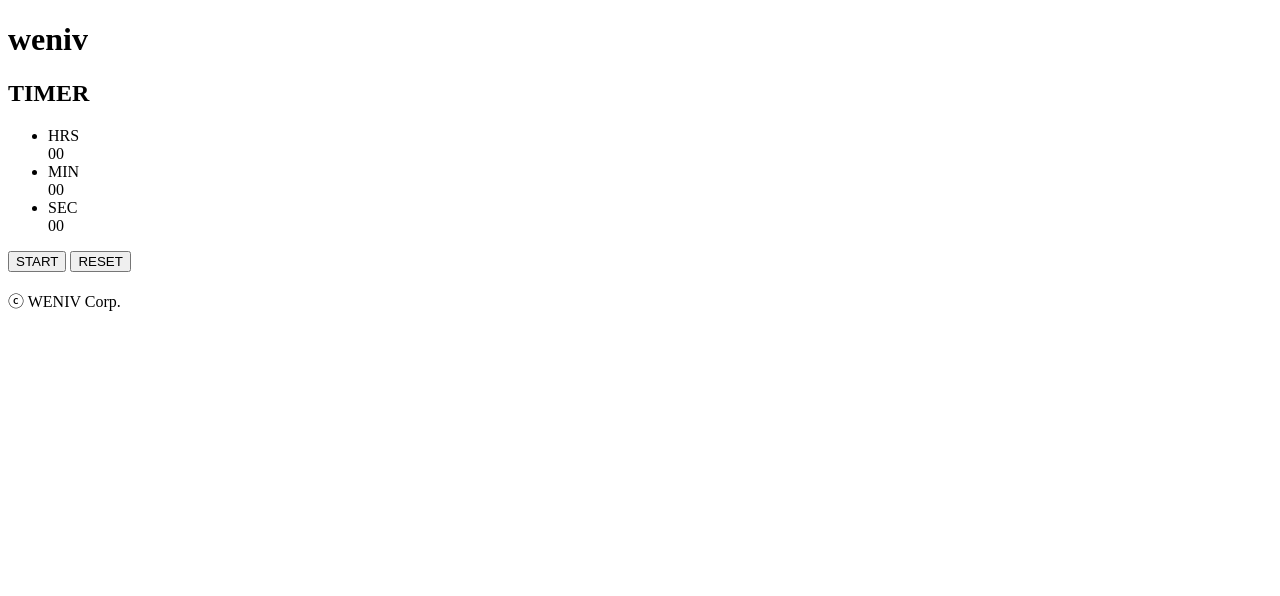
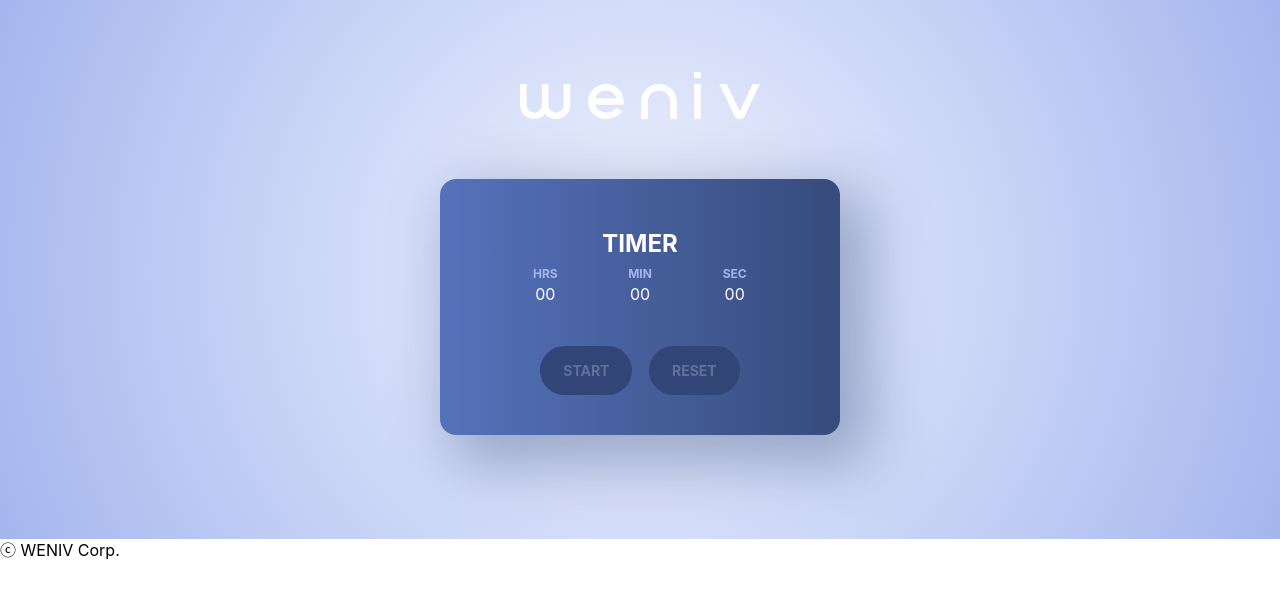
Before and after one commit to jinilee9/test01, a plain HTML site: page index.html in a window 1280 px wide. Drawn offline with Linux system fonts and the light colour scheme; a web font is replaced by a local one.

Commit message:
css추가

```diff
--- a/index.html
+++ b/index.html
@@ -4,11 +4,15 @@
         <meta charset="UTF-8">
         <meta name="viewport" content="width=device-width, initial-scale=1.0">
         <title>타이머 구현</title>
+        <link rel="stylesheet" href="./layout.css">
+        <link rel="stylesheet" as="style" crossorigin
+            href="https://cdn.jsdelivr.net/gh/orioncactus/pretendard@v1.3.9/dist/web/static/pretendard.min.css" />
     </head>
     <body>
         <main>
-            <h1><span class="blind">weniv</span></h1>
+            <h1><img src="./img/weniv-logo.svg" alt="위니브 로고"></h1>
             <section>
+                <div class="box">
                     <h2>TIMER</h2>
                     <ul>
                         <li>
@@ -24,9 +28,10 @@
                             <div>00</div>
                         </li>
                     </ul>
-                <div>
-                    <button type="button">START</button>
-                    <button type="button">RESET</button>
+                    <div class="btn-warp">
+                        <button type="button" class="start">START</button>
+                        <button type="button" class="reset">RESET</button>
+                    </div>
                 </div>
             </section>
         </main>
--- /dev/null
+++ b/layout.css
@@ -0,0 +1,314 @@
+/* reset */
+html,
+body,
+div,
+span,
+applet,
+object,
+iframe,
+h1,
+h2,
+h3,
+h4,
+h5,
+h6,
+p,
+blockquote,
+pre,
+a,
+abbr,
+acronym,
+address,
+big,
+cite,
+code,
+del,
+dfn,
+em,
+img,
+ins,
+kbd,
+q,
+s,
+samp,
+small,
+strike,
+strong,
+sub,
+sup,
+tt,
+var,
+b,
+u,
+i,
+center,
+dl,
+dt,
+dd,
+ol,
+ul,
+li,
+fieldset,
+form,
+label,
+legend,
+table,
+caption,
+tbody,
+tfoot,
+thead,
+tr,
+th,
+td,
+article,
+aside,
+canvas,
+details,
+embed,
+figure,
+figcaption,
+footer,
+header,
+hgroup,
+menu,
+nav,
+output,
+ruby,
+section,
+summary,
+time,
+mark,
+audio,
+video {
+    margin: 0;
+    padding: 0;
+    border: 0;
+    outline: 0;
+    font-size: 100%;
+    vertical-align: baseline;
+    background: transparent;
+    -webkit-tap-highlight-color: rgba(0, 0, 0, 0);
+}
+
+/* HTML5 display-role reset for older browsers */
+article,
+aside,
+details,
+figcaption,
+figure,
+footer,
+header,
+hgroup,
+menu,
+nav,
+section {
+    display: block;
+}
+
+*,
+*:after,
+*:before {
+    -webkit-box-sizing: border-box;
+    -moz-box-sizing: border-box;
+    box-sizing: border-box;
+    padding: 0;
+    margin: 0;
+}
+
+ol,
+ul,
+li {
+    list-style: none;
+    padding: 0;
+    margin: 0;
+}
+
+dl,
+dt,
+dd {
+    margin: 0;
+    padding: 0;
+}
+
+blockquote,
+q {
+    quotes: none;
+}
+
+blockquote:before,
+blockquote:after,
+q:before,
+q:after {
+    content: '';
+}
+
+em,
+i {
+    font-style: normal;
+}
+
+a {
+    color: inherit;
+    text-decoration: none;
+    background: transparent;
+    font-family: inherit;
+}
+
+a:active,
+a:hover,
+a:focus {
+    outline: 0;
+}
+
+table {
+    border-collapse: collapse;
+    border-spacing: 0;
+}
+
+button {
+    border: 0;
+    background: transparent;
+    outline: 0;
+    cursor: pointer;
+    font-family: inherit;
+}
+
+img {
+    border: 0;
+    max-width: 100%;
+    vertical-align: top;
+    backface-visibility: hidden;
+    image-rendering: -webkit-optimize-contrast;
+    /* 크롬에서 이미지 선명하게 표현하기 */
+}
+
+caption,
+legend {
+    position: absolute;
+    width: 1px;
+    height: 1px;
+    margin: -1px;
+    overflow: hidden;
+    text-indent: -9999px;
+    clip: rect(0 0 0 0);
+}
+
+input,
+select,
+textarea {
+    border: 0;
+    outline: 0;
+    -webkit-appearance: none;
+    -moz-appearance: none;
+    appearance: none;
+    -webkit-border-radius: 0;
+    -moz-border-radius: 0;
+    border-radius: 0;
+}
+
+input::-ms-clear,
+input::-ms-reveal {
+    display: none;
+    width: 0;
+    height: 0;
+}
+
+input::-webkit-search-decoration,
+input::-webkit-search-cancel-button,
+input::-webkit-search-results-button,
+input::-webkit-search-results-decoration {
+    display: none;
+}
+
+textarea {
+    height: auto !important;
+    resize: none;
+}
+
+address,
+em {
+    font-style: normal
+}
+
+
+/* layout */
+html,body{
+    width: 100%;
+    height: 100%;
+}
+body{
+    width: 100%;
+    min-height: 100%;
+    font-family: "Pretendard Variable", Pretendard, -apple-system, BlinkMacSystemFont, system-ui, Roboto, "Helvetica Neue", "Segoe UI", "Apple SD Gothic Neo", "Noto Sans KR", "Malgun Gothic", "Apple Color Emoji", "Segoe UI Emoji", "Segoe UI Symbol", sans-serif;
+    padding: 0;
+    margin: 0;
+    color: #000;
+    line-height: 1.4;
+}
+main {
+    max-width: 1280px;
+    margin: 0 auto;
+    background: radial-gradient(circle, rgba(240, 244, 255, 1) 0%, rgba(165, 182, 238, 1) 100%);
+}
+h1 {
+    text-align: center;
+    padding-top: 72px;
+    padding-bottom: 60px;
+}
+h1 img {
+    width: 240px;
+    max-height: 48px;
+}
+section {
+    width: 400px;
+    height: 360px;
+    margin: 0 auto;
+}
+.box {
+    color: #fff;
+    padding: 48px 58px 40px;
+    border-radius: 16px;
+    background: linear-gradient(90deg, rgba(85, 114, 187, 1) 0%, rgba(55, 75, 124, 1) 100%);
+    box-shadow: 20px 20px 60px 10px rgba(55, 75, 124, 0.4);
+}
+.box h2{
+    text-align: center;
+    font-size: 24px;
+    font-weight: 700;
+}
+.box ul{
+    display: flex;
+    align-items: center;
+}
+.box ul li{
+    width: calc(100% / 3);
+    text-align: center;
+}
+.box ul span{
+    color: #A5B6EE;
+    font-size: 12px;
+    font-weight: 700;
+}
+.btn-warp{
+    margin-top: 40px;
+    text-align: center;
+}
+.btn-warp button{
+    background-color: rgba(50, 69, 119, 1);
+    border-radius: 50px;
+    padding: 16px 23px;
+    color: #617199;
+    font-size: 14px;
+    font-weight: 700;
+    max-width: 112px;
+}
+.btn-warp button+button{
+    margin-left: 12px;
+}
+.btn-wrap .start::before{
+    content: '';
+    display: inline-block;
+    background: url(./img/icon-start.svg) no-repeat;
+    width: 11px;
+    height: 17px;
+}
```
Also changed, not shown: img/icon-start.svg (added), img/weniv-logo.svg (added). Lines whose indentation alone changed are shown as unchanged.
